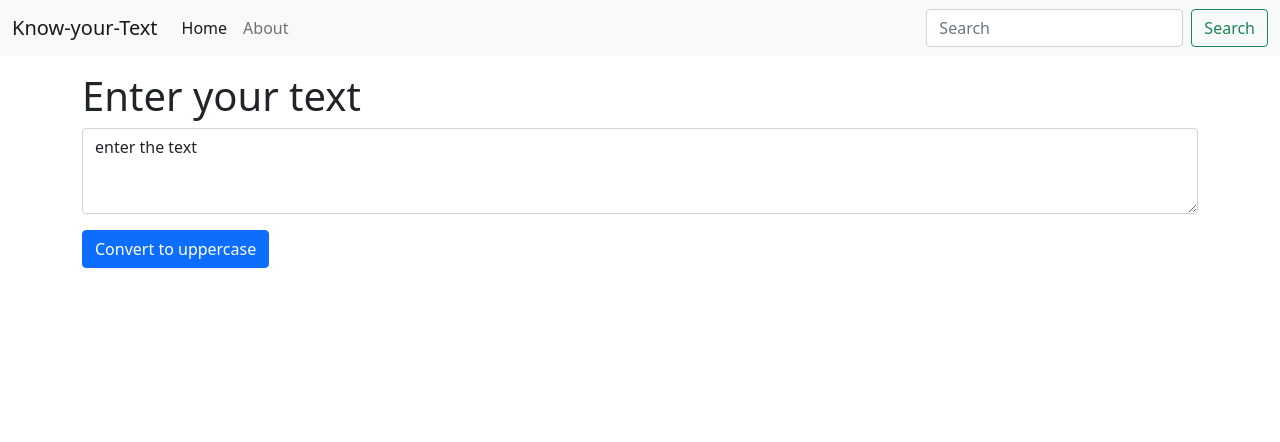
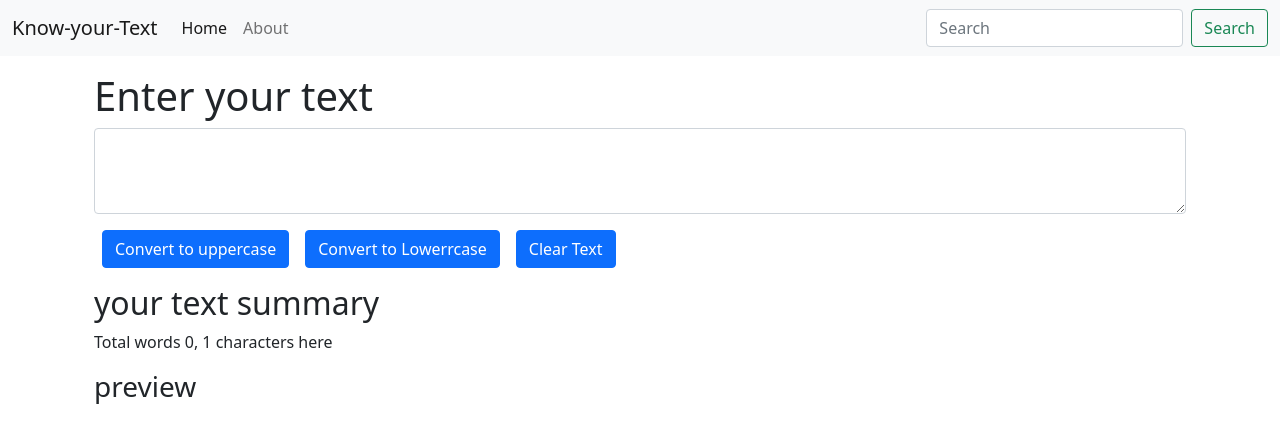
Before and after one commit to krishkprawat/know-your-text, a React (Create React App) app in the folder knowtext/: page / in a window 1280 px wide. Shown: the top 442 px of the page. Built offline with nearby package versions, Linux system fonts and the light colour scheme.

Commit message:
new button

```diff
--- a/knowtext/src/components/Textform.js
+++ b/knowtext/src/components/Textform.js
@@ -6,14 +6,26 @@ function Textform(props) {
     setText(newText);
   };
 
+  const handleLowerClick = () => {
+    let newText = text.toLowerCase();
+    setText(newText);
+  };
+
+  const handleClear = () => {
+    let newText = "";
+    setText(newText);
+  };
+
   const handleChange = (event) => {
+    //onchange fucntion is use for handle text value
     setText(event.target.value);
   };
 
-  const [text, setText] = useState("enter the text");
+  const [text, setText] = useState("");
 
   return (
-    <div>
+    <>
+      <div className="container">
         <h1>{props.heading}</h1>
         <div className="mb-3">
           <textarea
@@ -24,10 +36,26 @@ function Textform(props) {
             rows="3"
           ></textarea>
         </div>
-      <button className="btn btn-primary" onClick={handleClick}>
+        <button className="btn btn-primary mx-2" onClick={handleClick}>
           Convert to uppercase
         </button>
+        <button className="btn btn-primary mx-2" onClick={handleLowerClick}>
+          Convert to Lowerrcase
+        </button>
+        <button className="btn btn-primary mx-2" onClick={handleClear}>
+          Clear Text
+        </button>
       </div>
+      <div className="container my-3">
+        <h2> your text summary</h2>
+        <p>
+          {" "}
+          Total words {text.length}, {text.split(" ").length} characters here
+        </p>
+        <h3> preview</h3>
+        <p>{text}</p>
+      </div>
+    </>
   );
 }
 
```
Lines whose indentation alone changed are shown as unchanged.
